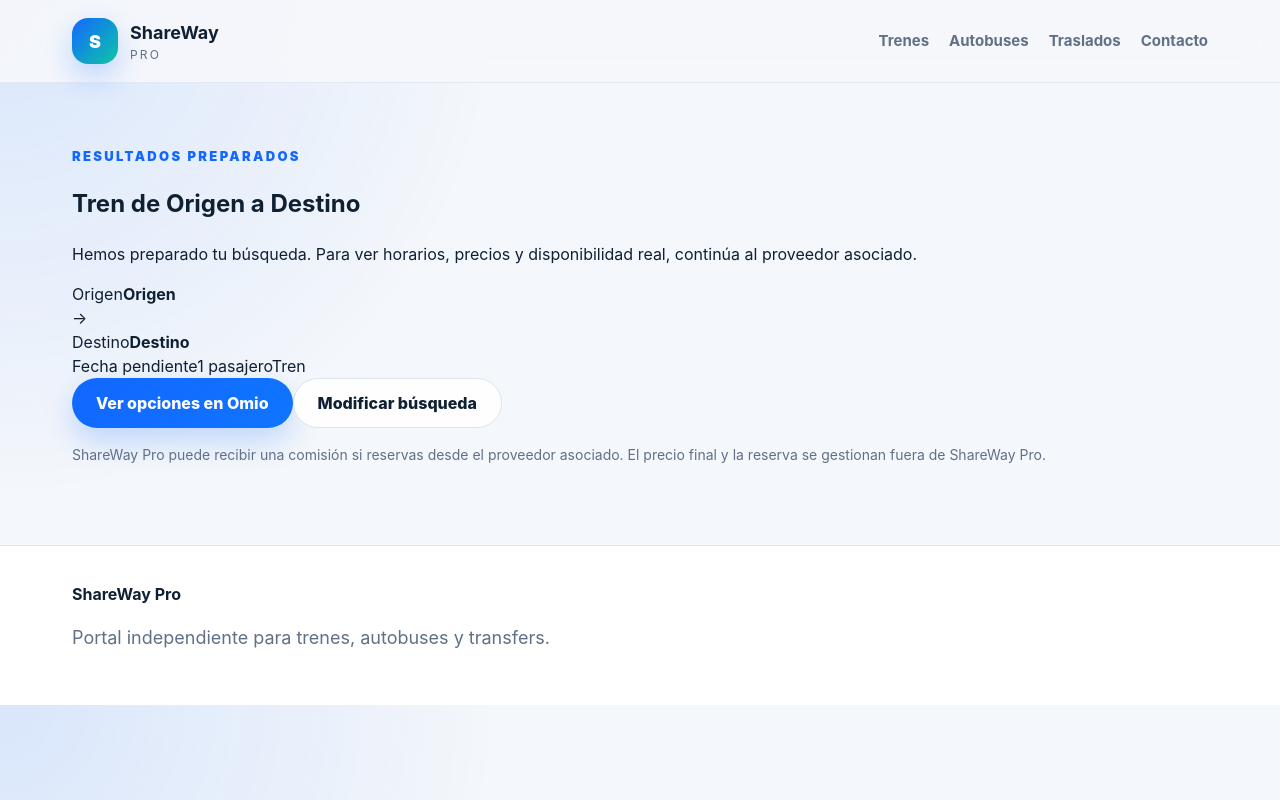
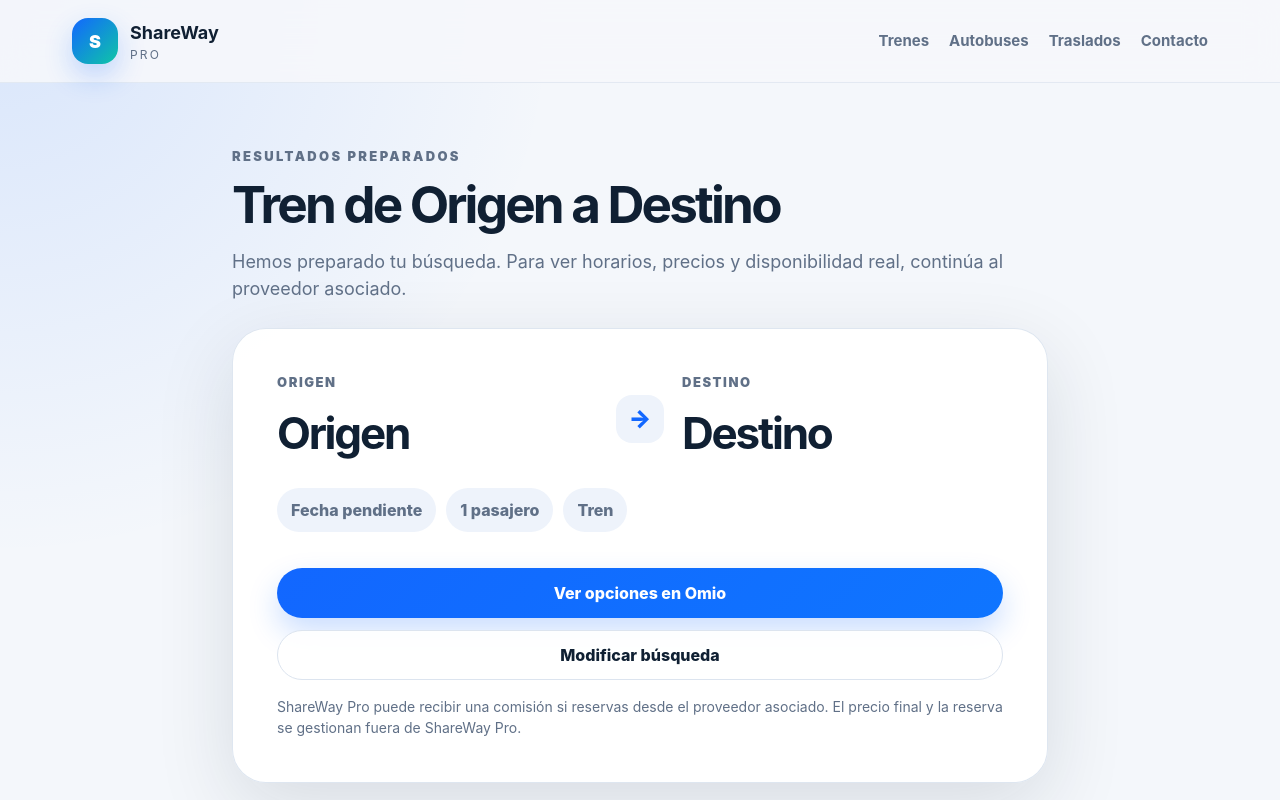
Before and after one commit to fuadel21/shareway-pro, a Next.js app: page /buscar in a window 1280 px wide. Shown: the top 800 px of the page. Built offline with nearby package versions, Linux system fonts and the light colour scheme.

Commit message:
style internal search results

```diff
--- a/app/globals.css
+++ b/app/globals.css
@@ -47,7 +47,7 @@ a { color: inherit; text-decoration: none; }
 .pro-hero { min-height: 660px; }
 .hero-copy { max-width: 760px; }
 .hero h1, .page-hero h1 { margin: 0 0 20px; font-size: clamp(42px, 6vw, 82px); line-height: 0.95; letter-spacing: -0.065em; }
-.hero p, .page-hero p, .content-section p, .feature-card p, .site-footer p, .legal-page p, .section-heading p, .content-panel p, .cta-section p { color: var(--muted); font-size: 18px; }
+.hero p, .page-hero p, .content-section p, .feature-card p, .site-footer p, .legal-page p, .section-heading p, .content-panel p, .cta-section p, .results-hero p { color: var(--muted); font-size: 18px; }
 .hero-lead { max-width: 660px; font-size: clamp(19px, 2vw, 24px) !important; }
 .eyebrow { margin: 0 0 12px; color: var(--brand); font-size: 13px !important; font-weight: 900; letter-spacing: 0.18em; text-transform: uppercase; }
 .hero-actions { display: flex; flex-wrap: wrap; gap: 14px; margin-top: 32px; }
@@ -81,7 +81,7 @@ input:focus, select:focus { outline: 3px solid rgba(18, 103, 255, 0.15); border-
 .stat-card span { color: var(--muted); font-weight: 750; }
 .section-block { padding: 44px min(6vw, 72px) 72px; }
 .section-heading { max-width: 820px; margin-bottom: 24px; }
-.section-heading h2, .content-panel h2, .cta-section h2 { margin: 0 0 14px; font-size: clamp(32px, 4vw, 56px); line-height: 1; letter-spacing: -0.055em; }
+.section-heading h2, .content-panel h2, .cta-section h2, .results-hero h1 { margin: 0 0 14px; font-size: clamp(32px, 4vw, 56px); line-height: 1; letter-spacing: -0.055em; }
 .route-grid { display: grid; grid-template-columns: repeat(3, minmax(0, 1fr)); gap: 18px; }
 .route-card { display: flex; align-items: center; justify-content: space-between; gap: 18px; transition: transform 0.18s ease, box-shadow 0.18s ease; }
 .route-card:hover { transform: translateY(-3px); box-shadow: var(--shadow); }
@@ -104,7 +104,17 @@ input:focus, select:focus { outline: 3px solid rgba(18, 103, 255, 0.15); border-
 .clean-list { display: grid; gap: 12px; padding-left: 20px; color: var(--muted); font-size: 18px; }
 .legal-page { max-width: 900px; }
 .legal-page h1 { font-size: clamp(34px, 5vw, 56px); letter-spacing: -0.04em; }
+.results-page { max-width: 960px; margin: 0 auto; }
+.results-hero { margin-bottom: 26px; }
+.results-card { border: 1px solid rgba(220, 228, 239, 0.92); border-radius: 34px; padding: clamp(24px, 5vw, 44px); background: rgba(255, 255, 255, 0.95); box-shadow: var(--shadow); }
+.trip-line { display: grid; grid-template-columns: 1fr auto 1fr; align-items: center; gap: 18px; margin-bottom: 22px; }
+.trip-line span { display: block; color: var(--muted); font-size: 13px; font-weight: 900; letter-spacing: 0.12em; text-transform: uppercase; }
+.trip-line strong { display: block; margin-top: 8px; font-size: clamp(28px, 5vw, 44px); letter-spacing: -0.05em; }
+.trip-arrow { display: grid; width: 48px; height: 48px; place-items: center; border-radius: 16px; background: #eef3fb; color: var(--brand); font-weight: 900; font-size: 24px; }
+.trip-meta { display: flex; flex-wrap: wrap; gap: 10px; margin-bottom: 24px; }
+.trip-meta span { border-radius: 999px; padding: 10px 14px; background: #eef3fb; color: var(--muted); font-weight: 850; }
+.big-action { width: 100%; margin-top: 12px; }
 .site-footer { display: flex; justify-content: space-between; gap: 24px; padding: 36px min(6vw, 72px); border-top: 1px solid var(--line); background: white; }
 .site-footer nav { display: flex; flex-wrap: wrap; gap: 16px; color: var(--muted); font-weight: 700; }
 @media (max-width: 980px) { .hero { grid-template-columns: 1fr; padding-top: 48px; } .features, .stats, .route-grid, .split-section { grid-template-columns: 1fr; } .nav { display: none; } .pro-hero { min-height: unset; } }
-@media (max-width: 560px) { .site-header { padding: 14px 18px; } .hero, .page-wrap, .features, .stats, .site-footer, .section-block, .split-section { padding-left: 18px; padding-right: 18px; } .hero h1 { font-size: 46px; } .form-grid { grid-template-columns: 1fr; } .site-footer { flex-direction: column; } .route-card { align-items: flex-start; flex-direction: column; } .search-card { padding: 20px; border-radius: 24px; } .mode-tab { padding: 11px 8px; font-size: 14px; } .cta-section { margin-left: 18px; margin-right: 18px; } }
+@media (max-width: 560px) { .site-header { padding: 14px 18px; } .hero, .page-wrap, .features, .stats, .site-footer, .section-block, .split-section { padding-left: 18px; padding-right: 18px; } .hero h1 { font-size: 46px; } .form-grid { grid-template-columns: 1fr; } .site-footer { flex-direction: column; } .route-card { align-items: flex-start; flex-direction: column; } .search-card { padding: 20px; border-radius: 24px; } .mode-tab { padding: 11px 8px; font-size: 14px; } .cta-section { margin-left: 18px; margin-right: 18px; } .trip-line { grid-template-columns: 1fr; } .trip-arrow { transform: rotate(90deg); } }
```
